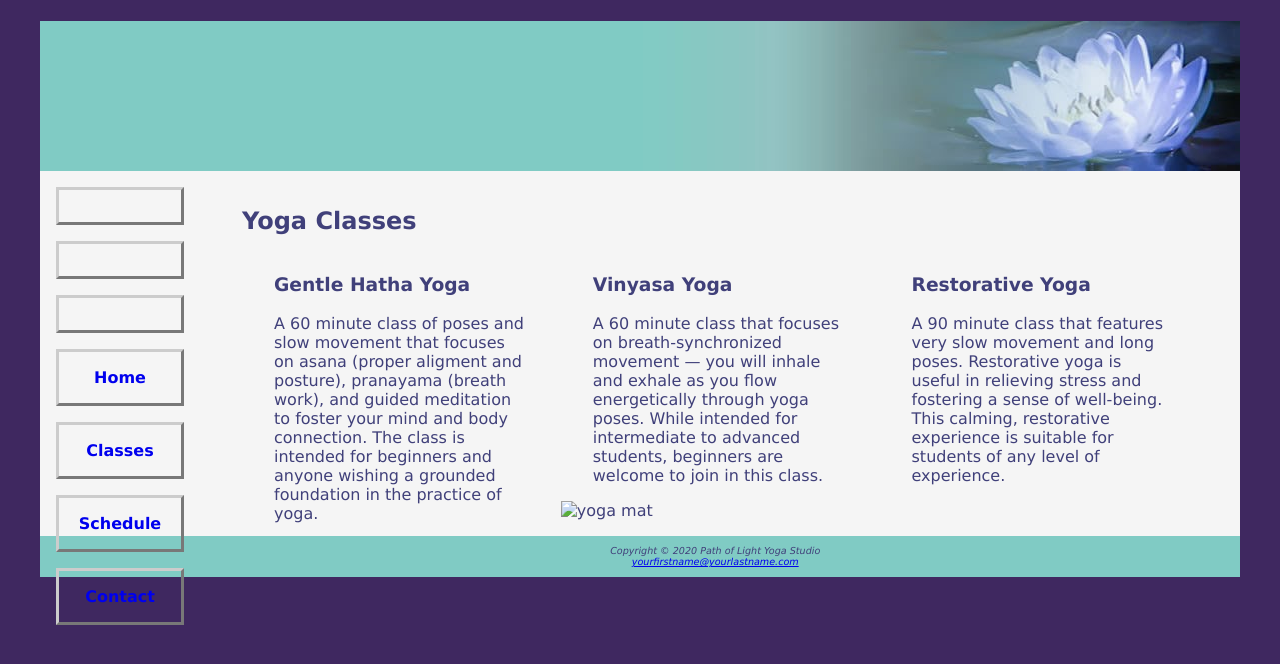
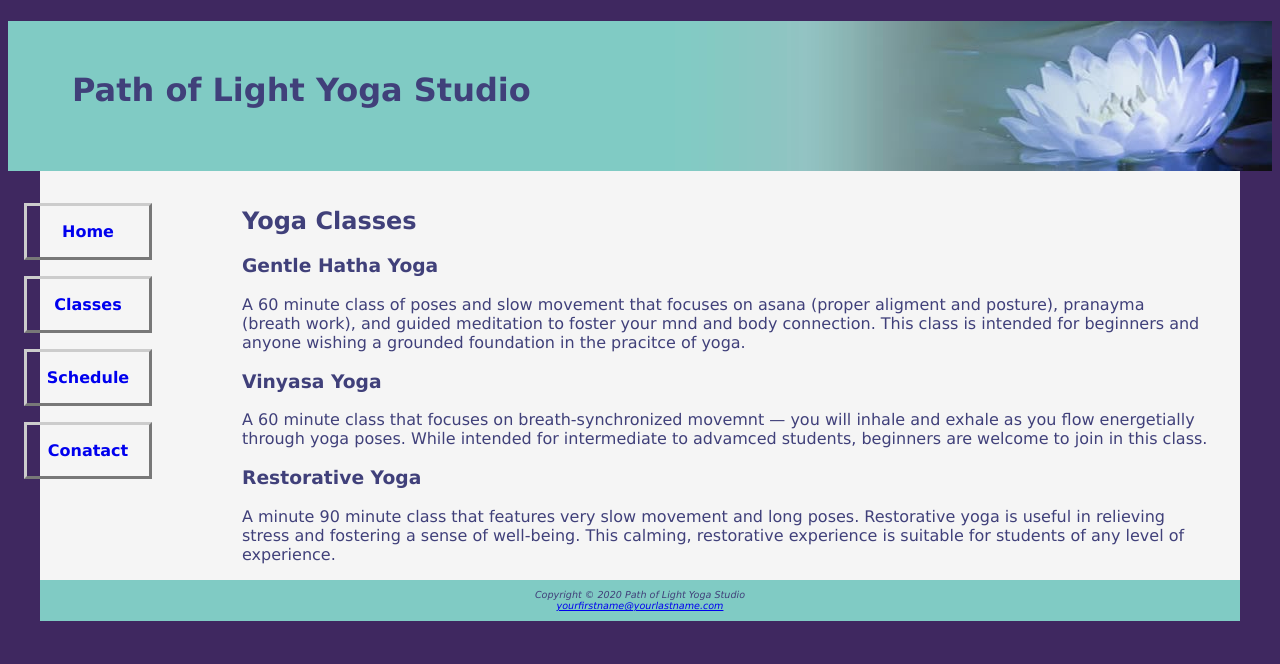
Before and after one commit to NestorMenjiv38/CaseStudies_Chap4_Yoga, a plain HTML site: page classes.html in a window 1280 px wide. Drawn offline with Linux system fonts and the light colour scheme.

Commit message:
Update classes.html

```diff
--- a/classes.html
+++ b/classes.html
@@ -3,43 +3,45 @@
   <head>
     <title>Path of Light Yoga Studio :: Classes</title>
     <meta charset="utf-8">
+    <meta name="viewport" content="width=devoce-width, initial-scale=1.0">
     <link href="yoga.css" rel="stylesheet">
   </head>
   <body>
-  <div id="wrapper">
-<header>
-  <h1><a href="index.html"Path of Light Yoga Studio</a></h1>
+    <header class="content">
+      <h1><a href="index.html">Path of Light Yoga Studio</a></h1>
     </header>
     <nav>
       <ul>
         <li><a href="index.html">Home</a></li>
         <li><a href="classes.html">Classes</a></li>
         <li><a href="schedule.html">Schedule</a></li>
-    <li><a href="contact.html">Contact</a></li>
+        <li><a href="contact.html">Conatact</a></li>
       </ul>
     </nav>
+    <div id="wrapper">
       <main>
         <h2>Yoga Classes</h2>
-  <section class="onethird">
+        <div id="flow">
+          <section>
             <h3>Gentle Hatha Yoga</h3>
             <p>A 60 minute class of poses and slow movement that focuses on asana (proper aligment and posture),
-pranayama (breath work), and guided meditation to foster your mind and body connection.
-The class is intended for beginners and anyone wishing a grounded foundation in the practice of yoga. </p>
+              pranayma (breath work), and guided meditation to foster your mnd and body connection.
+              This class is intended for beginners and anyone wishing a grounded foundation in the pracitce of yoga. </p>
           </section>
-  <section class="onethird">
+          <section>
             <h3>Vinyasa Yoga</h3>
-<p>A 60 minute class that focuses on breath-synchronized movement &mdash; you will inhale and exhale as you
-flow energetically through yoga poses. While intended for intermediate to advanced students,
+            <p>A 60 minute class that focuses on breath-synchronized movemnt &mdash; you will inhale and exhale as you
+              flow energetially through yoga poses. While intended for intermediate to advamced students,
               beginners are welcome to join in this class.</p>
           </section>
-  <section class="onethird">
+          <section>
             <h3>Restorative Yoga</h3>
-<p>A 90 minute class that features very slow movement and long poses. Restorative yoga is
+            <p>A minute 90 minute class that features very slow movement and long poses. Restorative yoga is
               useful in relieving stress and fostering a sense of well-being.
               This calming, restorative experience is suitable for students of any level of experience.</p>
           </section>
-  <div id="hero">
-    <img src="yoga.jpg" alt="yoga mat" width="900" height="300">
+        </div>
+        <div id="mathero">
         </div>
       </main>
       <footer>
```
Lines whose indentation alone changed are shown as unchanged.
